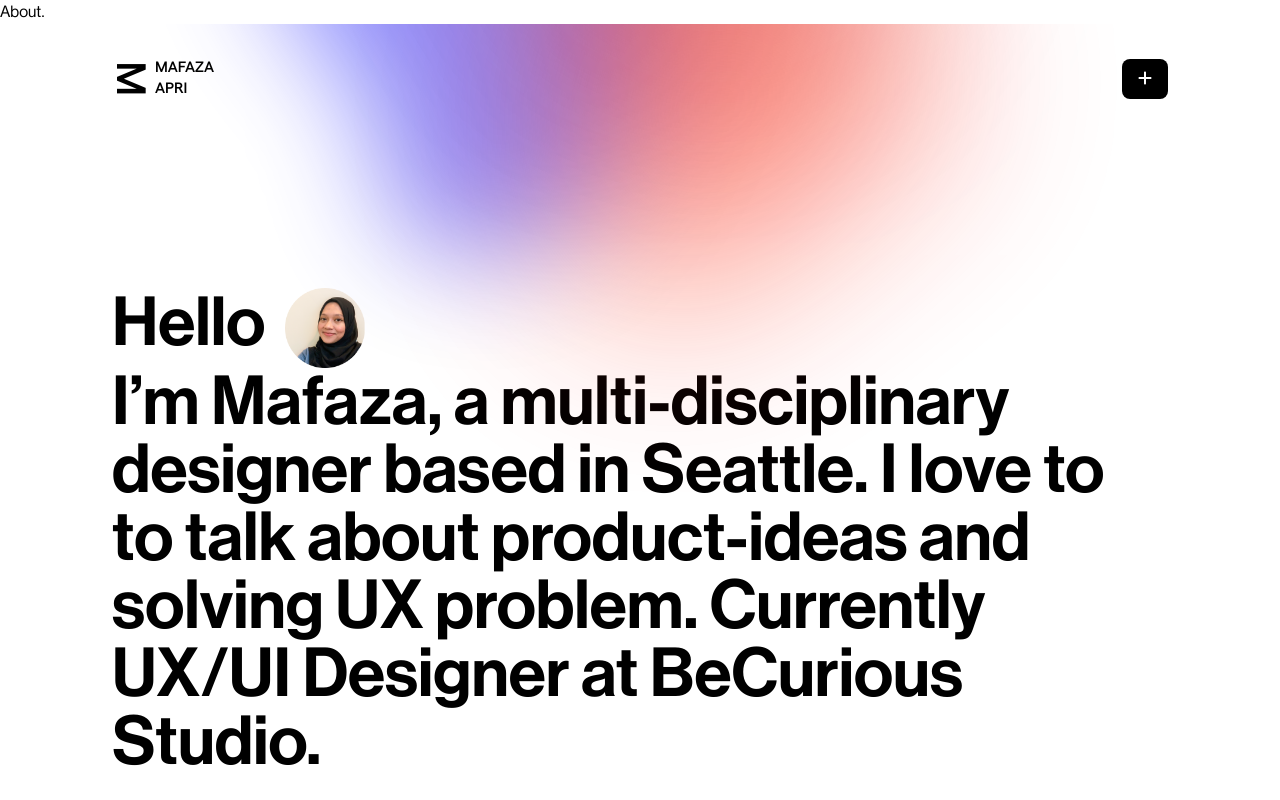
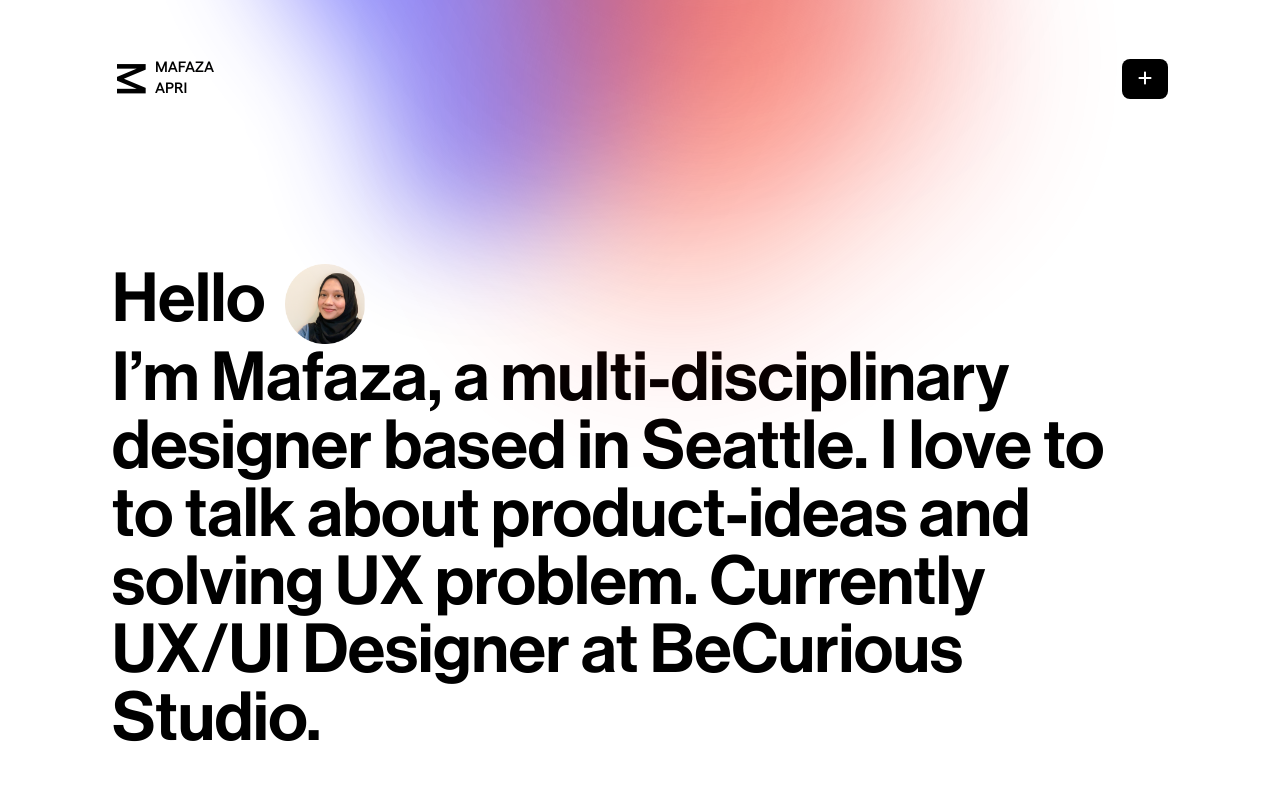
Before and after one commit to mafazaapri/mafazaapri.github.io, a React (Vite) app: page /#/about in a window 1280 px wide. Shown: the top 800 px of the page. Built offline with nearby package versions, Linux system fonts and the light colour scheme.

Commit message:
Update AboutPage.jsx

```diff
--- a/src/pages/AboutPage.jsx
+++ b/src/pages/AboutPage.jsx
@@ -8,7 +8,7 @@ export default function AboutPage() {
   return (
     <>
       <PageMetadata title="About" desc="About me" />
-      <div>About.</div>
+
        <Blob className="absolute z-10 hidden lg:block left-1/2 -translate-x-1/2" />
          <div className="container">
         <section className="py-10">
```
